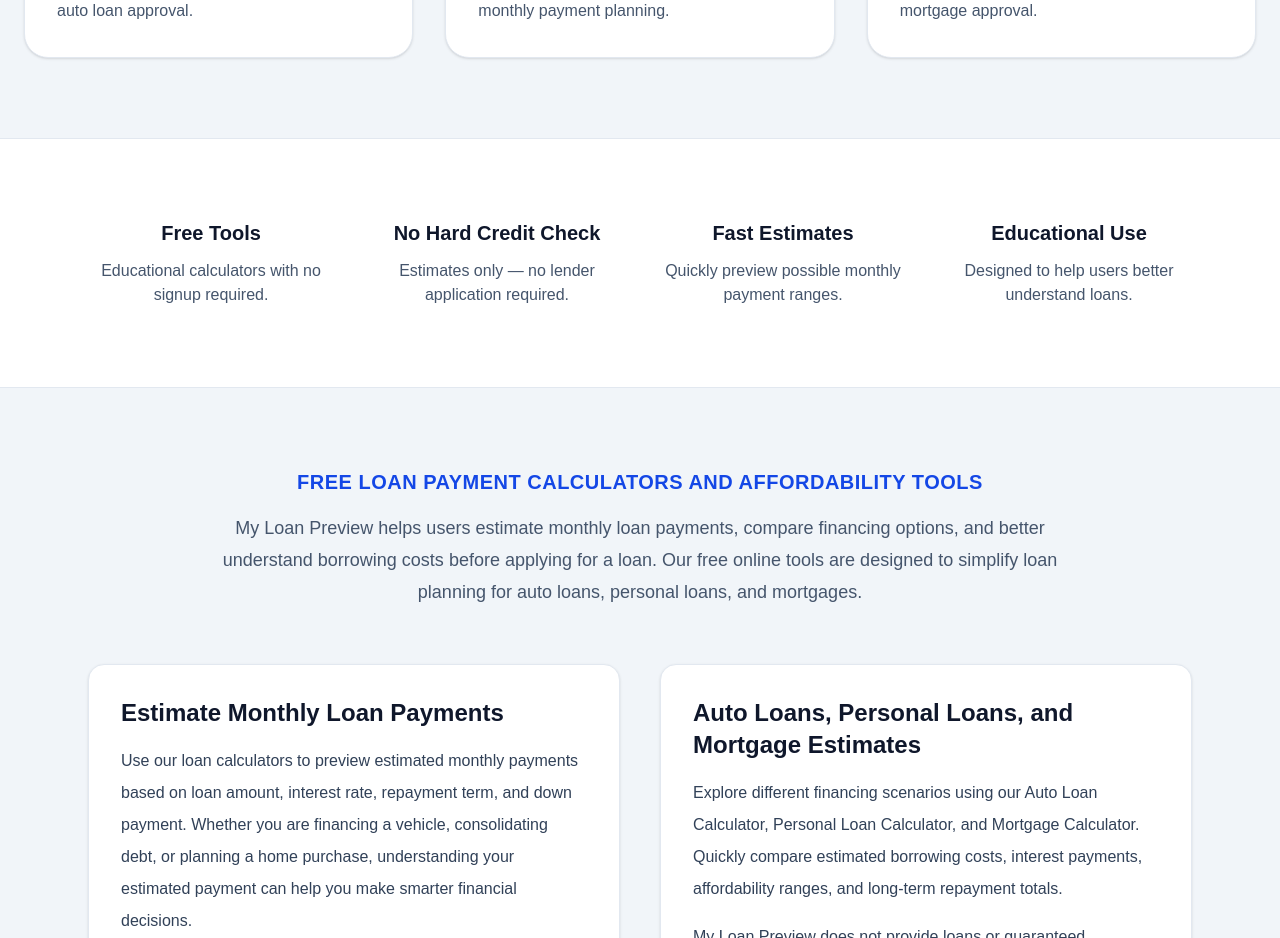
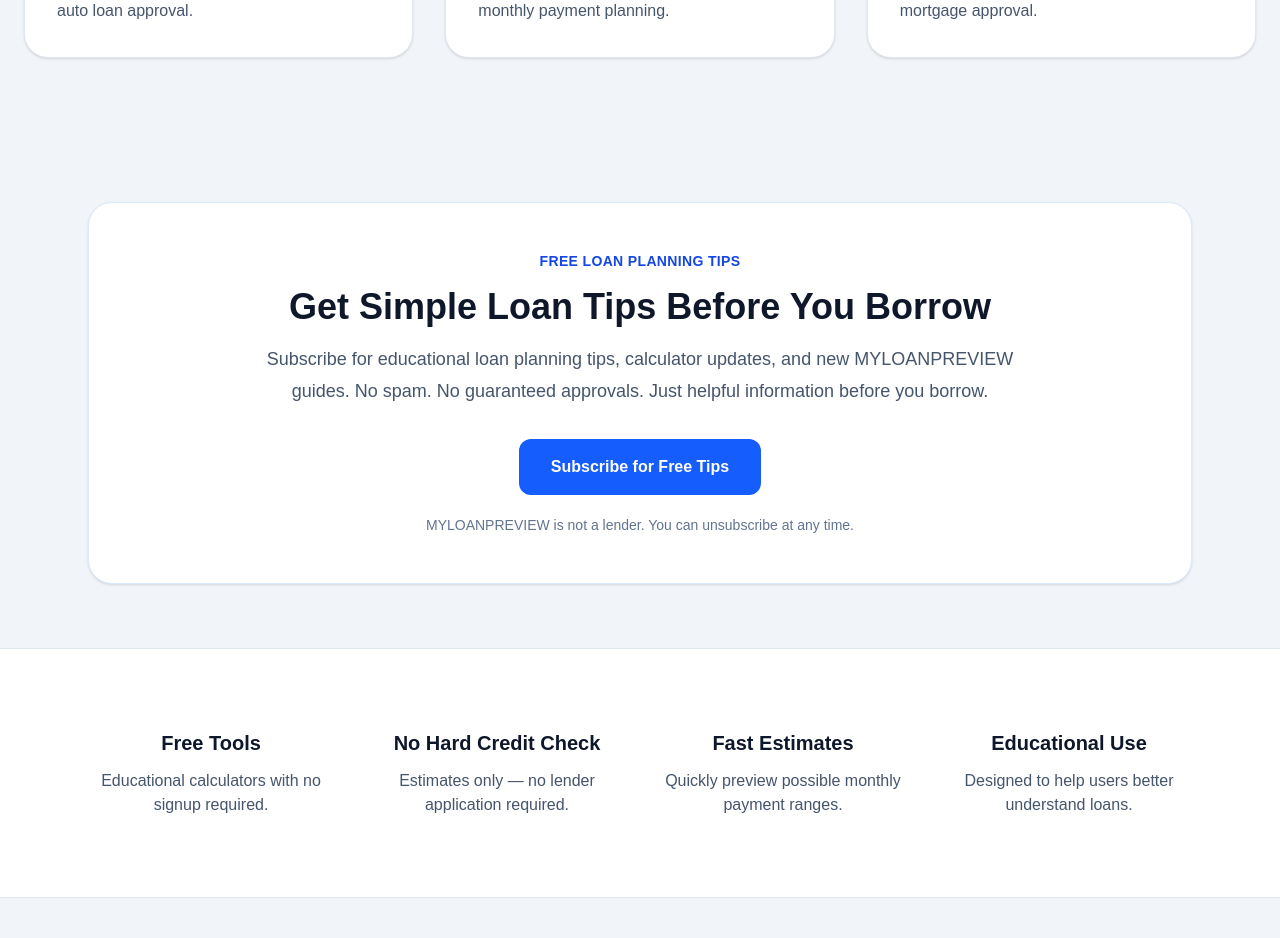
Before and after one commit to 39jorgegonzalez-lab/myloanpreview, a Next.js app: page / in a window 1280 px wide. Shown: the part 2080-3018 px from the top of the page. Built offline with nearby package versions, Linux system fonts and the light colour scheme.

Commit message:
Milestone 4: Add Brevo email signup CTA

```diff
--- /dev/null
+++ b/app/components/layout/EmailSignupCTA.tsx
@@ -0,0 +1,37 @@
+const brevoSignupUrl =
+  "https://0b68c915.sibforms.com/serve/MUIFAAdIFOeO_oSMh69neOevHqt-YEkR_aSDCVnc2hMKYOhTkjNI85--WuRdQix2MXYsUUg9o9XFhVui63o8Bb6GEokamEncG3zaK1zZUBl_Ggp1C0WAy2IeF9zgRx0uCqmAkYLrrVzZVKHJgcg3tVRGabex_vydFN0ShXJM1xwW1jY8ke05OF4prZsn5SoeNKXSaG5ynkS5tiZkHg==";
+
+export default function EmailSignupCTA() {
+  return (
+    <section className="max-w-6xl mx-auto px-6 py-16">
+      <div className="rounded-3xl border border-blue-100 bg-white p-8 md:p-12 shadow-sm text-center">
+        <p className="text-sm font-semibold uppercase tracking-wide text-blue-700 mb-4">
+          Free Loan Planning Tips
+        </p>
+
+        <h2 className="text-3xl md:text-4xl font-bold text-slate-900 mb-4">
+          Get Simple Loan Tips Before You Borrow
+        </h2>
+
+        <p className="text-lg text-slate-600 max-w-3xl mx-auto leading-8 mb-8">
+          Subscribe for educational loan planning tips, calculator updates, and
+          new MYLOANPREVIEW guides. No spam. No guaranteed approvals. Just
+          helpful information before you borrow.
+        </p>
+
+        <a
+          href={brevoSignupUrl}
+          target="_blank"
+          rel="noopener noreferrer"
+          className="inline-block rounded-xl bg-blue-600 px-8 py-4 text-white font-semibold hover:bg-blue-700 transition"
+        >
+          Subscribe for Free Tips
+        </a>
+
+        <p className="mt-5 text-sm text-slate-500">
+          MYLOANPREVIEW is not a lender. You can unsubscribe at any time.
+        </p>
+      </div>
+    </section>
+  );
+}
--- a/app/learning-center/page.tsx
+++ b/app/learning-center/page.tsx
@@ -1,5 +1,6 @@
 import type { Metadata } from "next";
 import Link from "next/link";
+import EmailSignupCTA from "../components/layout/EmailSignupCTA";
 
 export const metadata: Metadata = {
   title: "Learning Center | MYLOANPREVIEW",
@@ -81,6 +82,8 @@ export default function LearningCenterPage() {
 </div>
 
         </section>
+
+<EmailSignupCTA />
 
         {/* Free Calculators */}
 
--- a/app/page.tsx
+++ b/app/page.tsx
@@ -1,3 +1,4 @@
+import EmailSignupCTA from "./components/layout/EmailSignupCTA";
 export default function Home() {
   return (
     <main className="min-h-screen bg-slate-100 text-slate-900">
@@ -235,6 +236,8 @@ export default function Home() {
   </div>
 </section>
 
+<EmailSignupCTA />
+
       {/* TRUST SECTION */}
 
       <section className="bg-white border-y border-slate-200">
```
